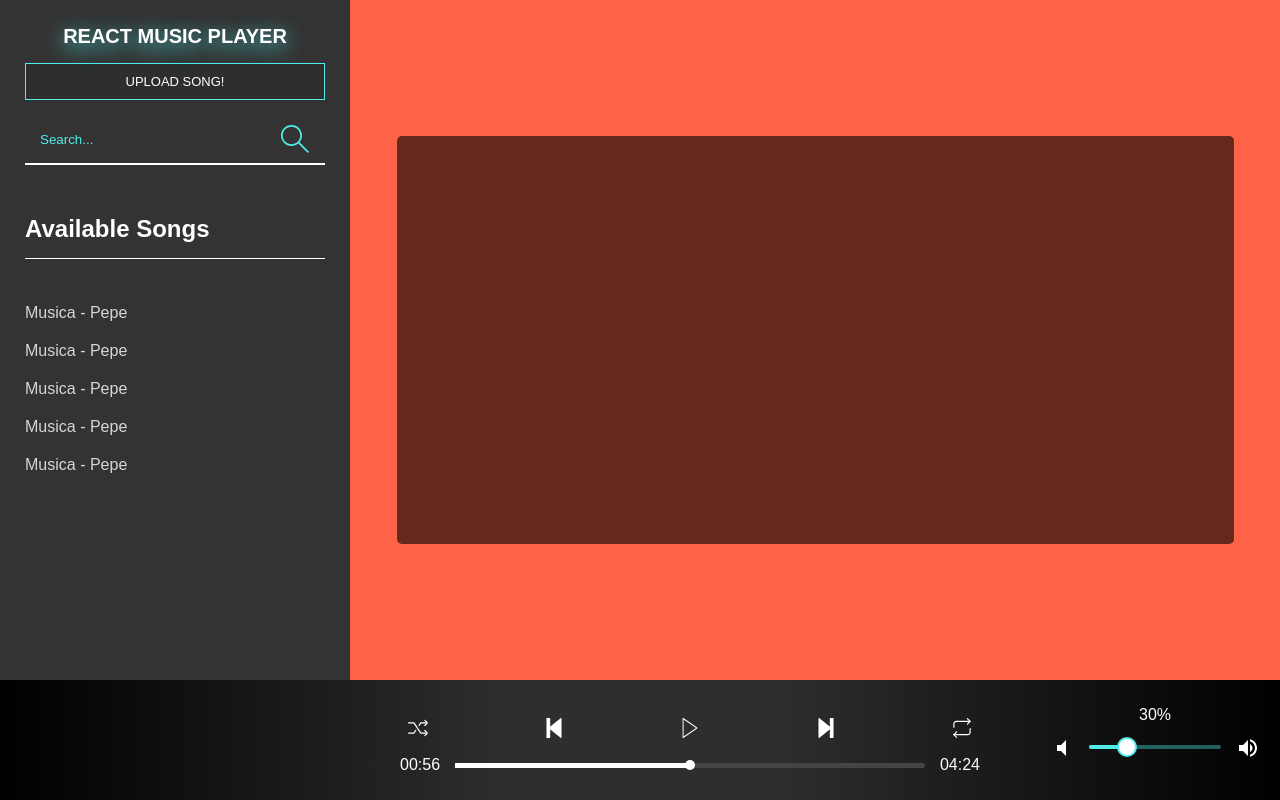
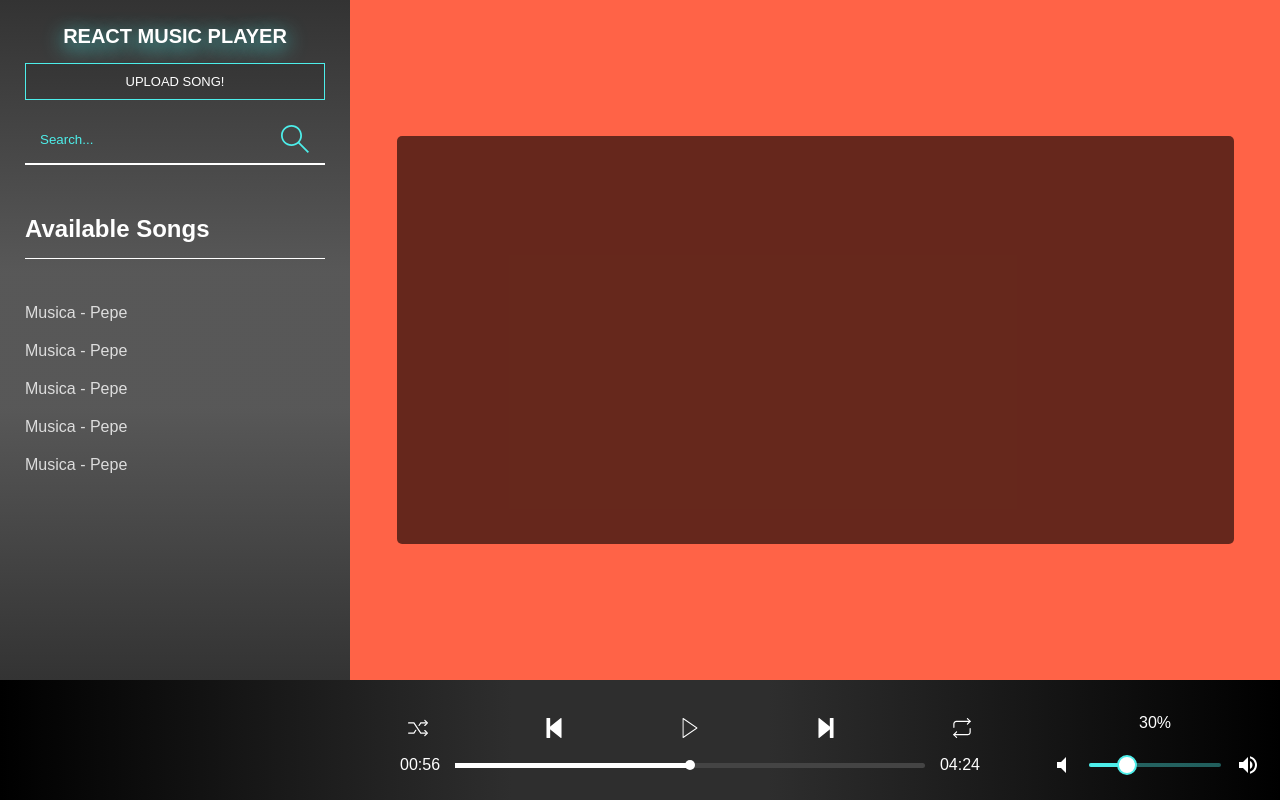
Before and after one commit to N-bred/react-music-player, a React (Create React App) app: page / in a window 1280 px wide. Built offline with nearby package versions, Linux system fonts and the light colour scheme.

Commit message:
Added new styles to sidebar

```diff
--- a/src/SecondDevelopment/components/Sidebar/Sidebar.jsx
+++ b/src/SecondDevelopment/components/Sidebar/Sidebar.jsx
@@ -49,7 +49,15 @@ function Sidebar(props) {
 const StyledSidebar = styled.div`
   width: 100%;
   background-color: rgba(0, 0, 0, 0.8);
-  position: relative;
+
+  background: rgb(0, 0, 0);
+  background: linear-gradient(
+    180deg,
+    rgba(0, 0, 0, 0.8) 0%,
+    rgba(46, 46, 46, 0.8) 40%,
+    rgba(46, 46, 46, 0.8) 60%,
+    rgba(0, 0, 0, 0.8) 100%
+  );
   padding: 2.5rem;
 
   h1 {
--- a/src/SecondDevelopment/components/VolumeSlider/VolumeSlider.jsx
+++ b/src/SecondDevelopment/components/VolumeSlider/VolumeSlider.jsx
@@ -36,6 +36,7 @@ const StyledVolumeSlider = styled.div`
   flex-direction: column;
   justify-content: center;
   align-items: center;
+  margin-top: 1.5rem;
 
   .mute {
     margin-right: 1rem;
@@ -47,6 +48,7 @@ const StyledVolumeSlider = styled.div`
 
   .value {
     color: #fff;
+    padding: 1rem;
   }
 
   .slider {
```
